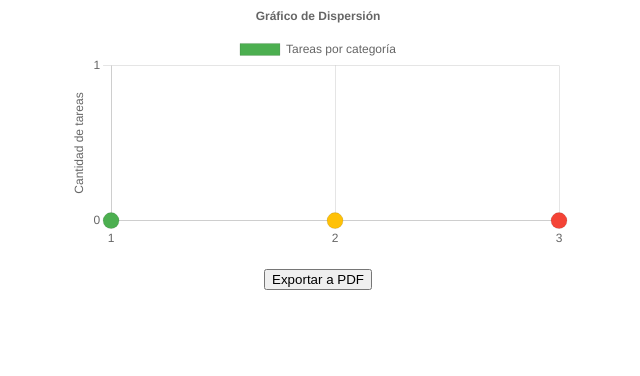
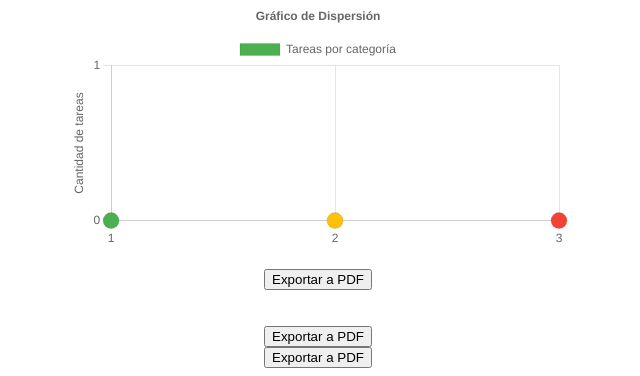
Before and after one commit to jdpena10/mi_aplicacion, a Django app: template templates/resumen.html in a window 1280 px wide. Shown: the part 863-1239 px from the top of the page, without its empty margins (322-962 px from the left). Before the commit the page ends 1153 px from the top, so only its background shows below. Run offline with Django 5.2, Linux system fonts and the light colour scheme; the template is opened without the code that fills it: most values are stand-ins (such as "Sample title", 1, 10 or a date in 2020); some libraries are stand-ins or nearby versions.

Commit message:
Se creo boton PDF

```diff
--- a/templates/inicio.html
+++ b/templates/inicio.html
@@ -97,6 +97,7 @@
     <nav class="d-flex justify-content-between align-items-center px-4 py-3 border-bottom">
         <div class="fw-bold fs-4 text-purple">🌸 TaskManagerPro</div>
         <a href="{% url 'login' %}" class="btn btn-purple">Iniciar Sesión</a>
+        <a href="{% url 'pdf' %}" class="btn btn-purple">Descargar Pdf</a>
     </nav>
 
     <!-- Hero -->
--- a/templates/resumen.html
+++ b/templates/resumen.html
@@ -187,3 +187,34 @@
 </body>
 
 </html>
+{% if tipo_usuario == "premium" %}
+  <div class="centrado">
+      <form method="post" action="/enviar-pdf">
+          {% csrf_token %}
+          <button type="submit">Enviar resumen por correo (PDF)</button>
+      </form>
+  </div>
+{% else %}
+  <div class="centrado">
+      <button onclick="descargarGraficosEnPDF()">Exportar a PDF</button>
+  </div>
+{% endif %}
+</script>
+
+{% if tipo_usuario == "premium" %}
+  <div class="centrado">
+      <form method="post" action="/enviar-pdf">
+          {% csrf_token %}
+          <button type="submit">Enviar resumen por correo (PDF)</button>
+      </form>
+  </div>
+{% else %}
+  <div class="centrado">
+      <div class="centrado">
+          <button onclick="descargarGraficosEnPDF()">Exportar a PDF</button>
+      </div>
+  </div>
+{% endif %}
+
+</body>
+</html>
```
